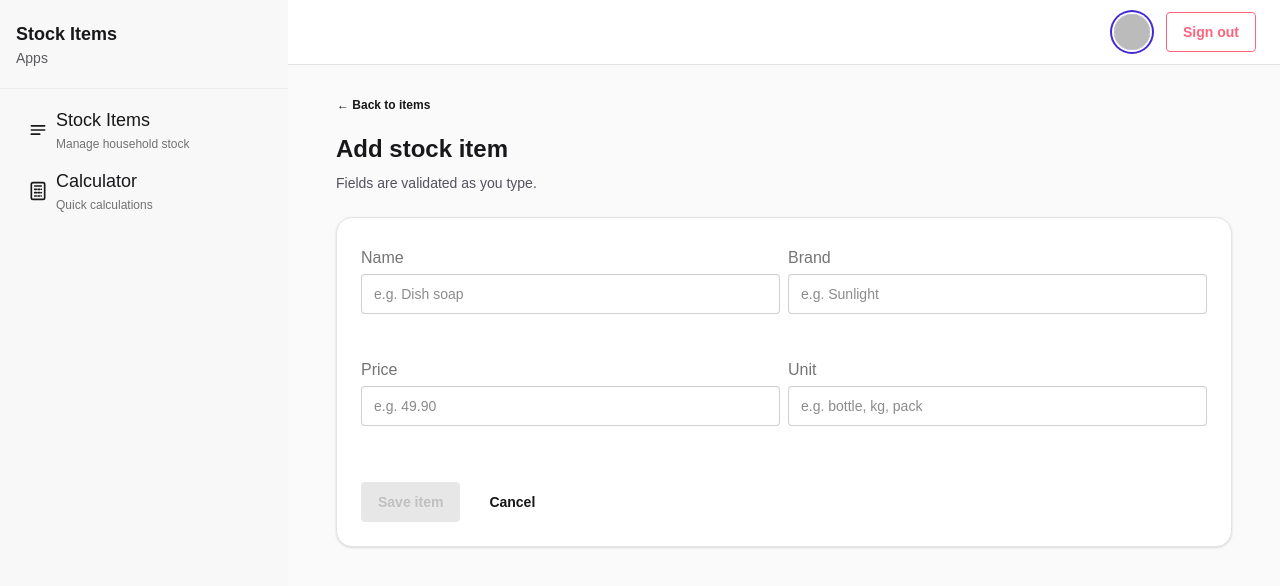
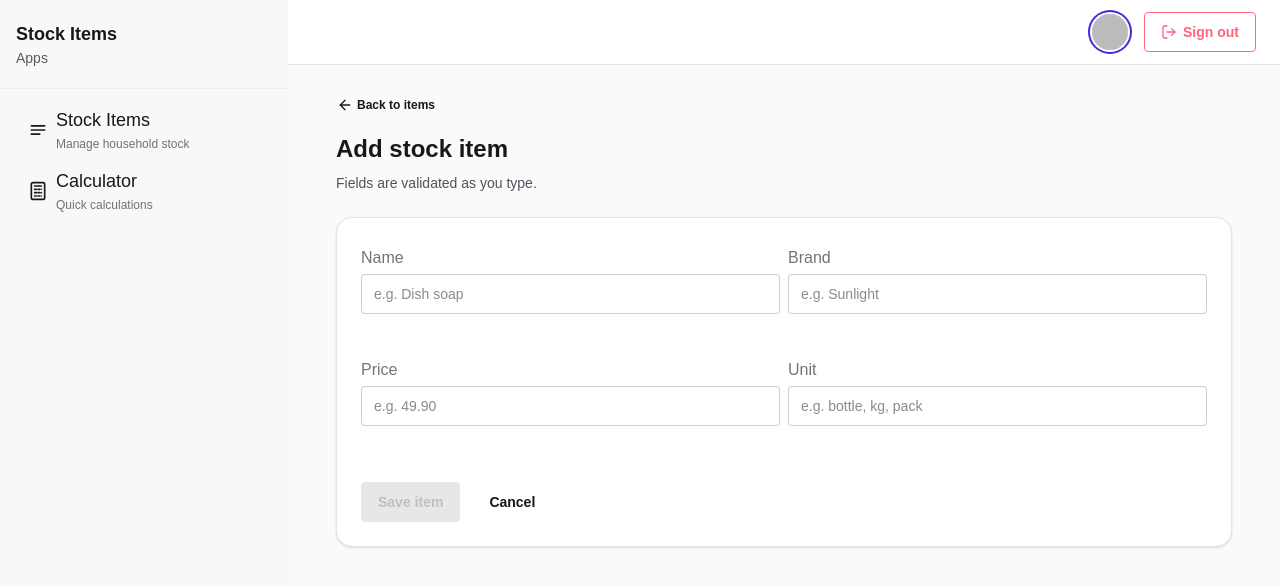
Before and after one commit to chatethakhun/next-my-apps, a Next.js app: page /app/stock-items/new in a window 1280 px wide. Shown: the top 586 px of the page. Built offline with nearby package versions, Linux system fonts and the light colour scheme; no server answers; sample sign-in values are in the browser's storage.

Commit message:
Add lucide-react dependency and update AppNav and StockItemFormPageShell components to use new icons

```diff
--- a/package.json
+++ b/package.json
@@ -11,6 +11,7 @@
   "dependencies": {
     "@hookform/resolvers": "^5.2.2",
     "framer-motion": "^12.38.0",
+    "lucide-react": "^1.16.0",
     "next": "16.2.6",
     "next-auth": "^5.0.0-beta.31",
     "react": "19.2.4",
--- a/src/components/app-nav.tsx
+++ b/src/components/app-nav.tsx
@@ -2,6 +2,7 @@ import Image from "next/image";
 
 import { signOutAction } from "@/actions/auth/actions";
 import { appDrawerId } from "@/lib/app-menu";
+import { LogOutIcon, MenuIcon } from "lucide-react";
 
 type AppNavProps = {
   user: {
@@ -12,21 +13,7 @@ type AppNavProps = {
 };
 
 function HamburgerIcon() {
-  return (
-    <svg
-      xmlns="http://www.w3.org/2000/svg"
-      viewBox="0 0 24 24"
-      fill="none"
-      stroke="currentColor"
-      strokeWidth="2"
-      strokeLinecap="round"
-      strokeLinejoin="round"
-      className="size-6"
-      aria-hidden
-    >
-      <path d="M4 7h16M4 12h16M4 17h16" />
-    </svg>
-  );
+  return <MenuIcon className="size-6" />;
 }
 
 export function AppNav({ user }: AppNavProps) {
@@ -70,6 +57,7 @@ export function AppNav({ user }: AppNavProps) {
             type="submit"
             className="btn btn-outline btn-error btn-sm sm:btn-md"
           >
+            <LogOutIcon className="w-4 h-4" />
             Sign out
           </button>
         </form>
--- a/src/components/stock-items/form-page-shell.tsx
+++ b/src/components/stock-items/form-page-shell.tsx
@@ -1,5 +1,5 @@
 import Link from "next/link";
-
+import { ArrowLeftIcon } from "lucide-react";
 type StockItemFormPageShellProps = {
   title: string;
   description: string;
@@ -18,7 +18,8 @@ export function StockItemFormPageShell({
           href="/app/stock-items"
           className="btn btn-ghost btn-sm -ml-2 gap-1 px-2"
         >
-          ← Back to items
+          <ArrowLeftIcon className="w-4 h-4" />
+          Back to items
         </Link>
         <h1 className="mt-3 text-2xl font-semibold text-zinc-900 dark:text-zinc-50">
           {title}
```
Also changed, not shown: 1 other file (tests, documents, lock files or other folders).
